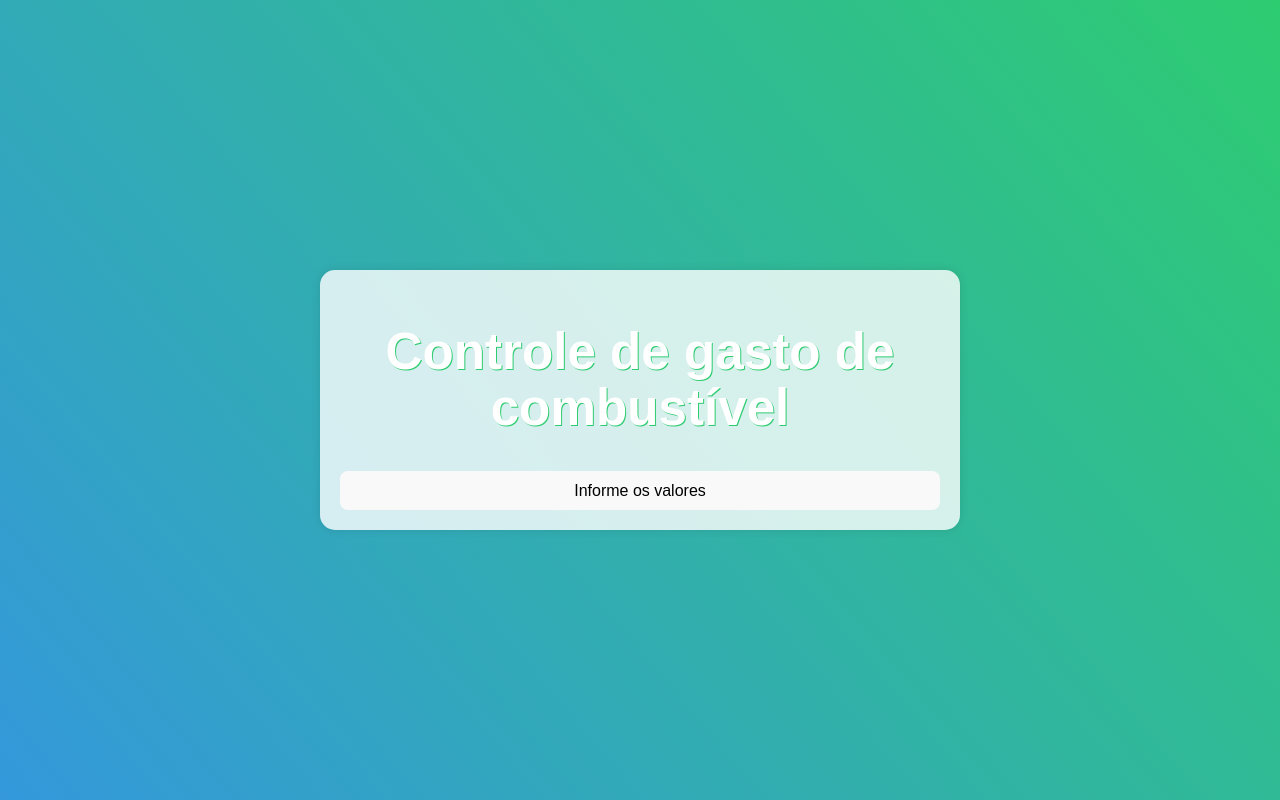
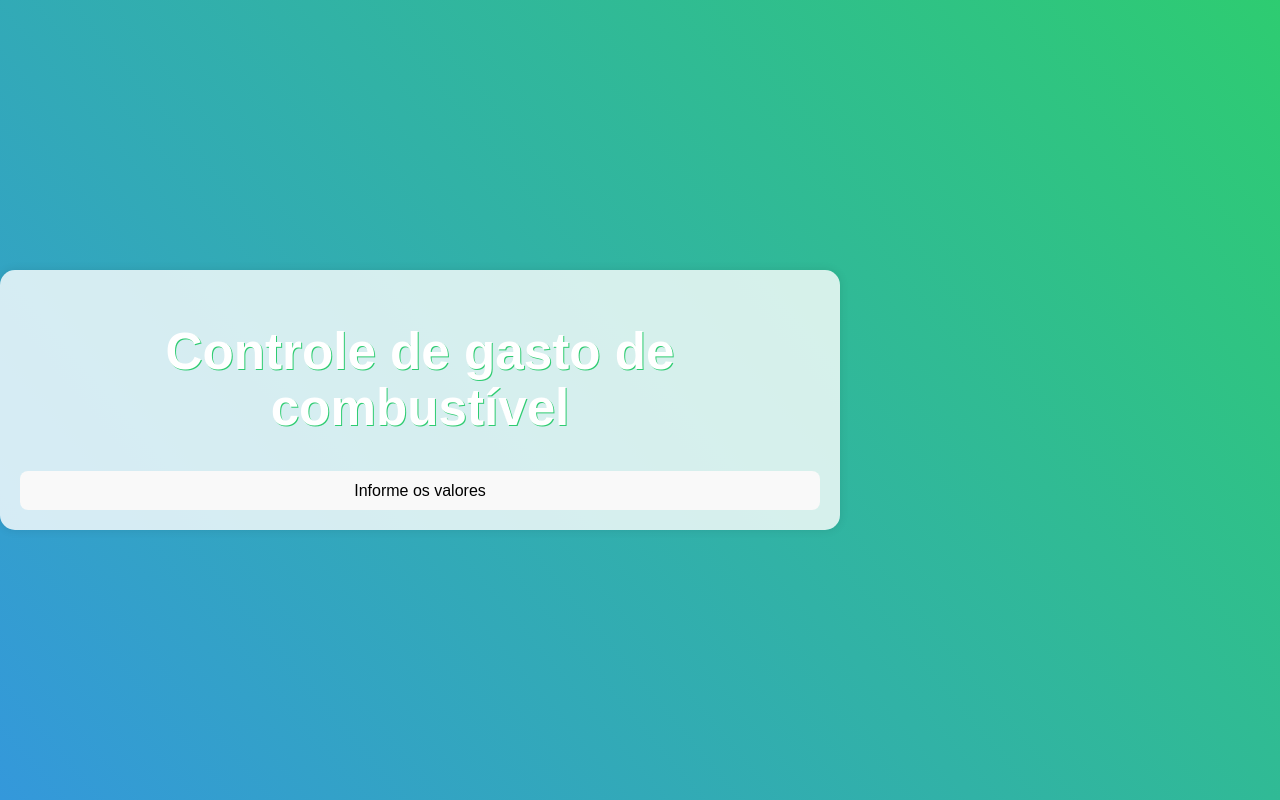
Before and after one commit to MarceloMederi/consumoCombustivelReact, a React (Vite) app in the folder concom/: page / in a window 1280 px wide. Built offline with nearby package versions, Linux system fonts and the light colour scheme.

Commit message:
Update App.css
Alterando a div

```diff
--- a/concom/src/App.css
+++ b/concom/src/App.css
@@ -16,9 +16,7 @@
 }
 
 div {
-  width: 80%; /* ou qualquer largura desejada */
-  margin: auto; /* centraliza horizontalmente */
-  max-width: 600px; /* mantém o máximo de largura para evitar esticar demais em telas grandes */
+  max-width: 800px; /* mantém o máximo de largura para evitar esticar demais em telas grandes */
   padding: 20px;
   background-color: rgba(255, 255, 255, 0.8);
   border-radius: 15px;
@@ -27,13 +25,6 @@
 
 div > div {
   margin-bottom: 15px;
-  width: 80%; /* ou qualquer largura desejada */
-  margin: auto; /* centraliza horizontalmente */
-  max-width: 600px; /* mantém o máximo de largura para evitar esticar demais em telas grandes */
-  padding: 20px;
-  background-color: rgba(255, 255, 255, 0.8);
-  border-radius: 15px;
-  box-shadow: 0 0 10px rgba(0, 0, 0, 0.1);
 }
 
 input {
```
